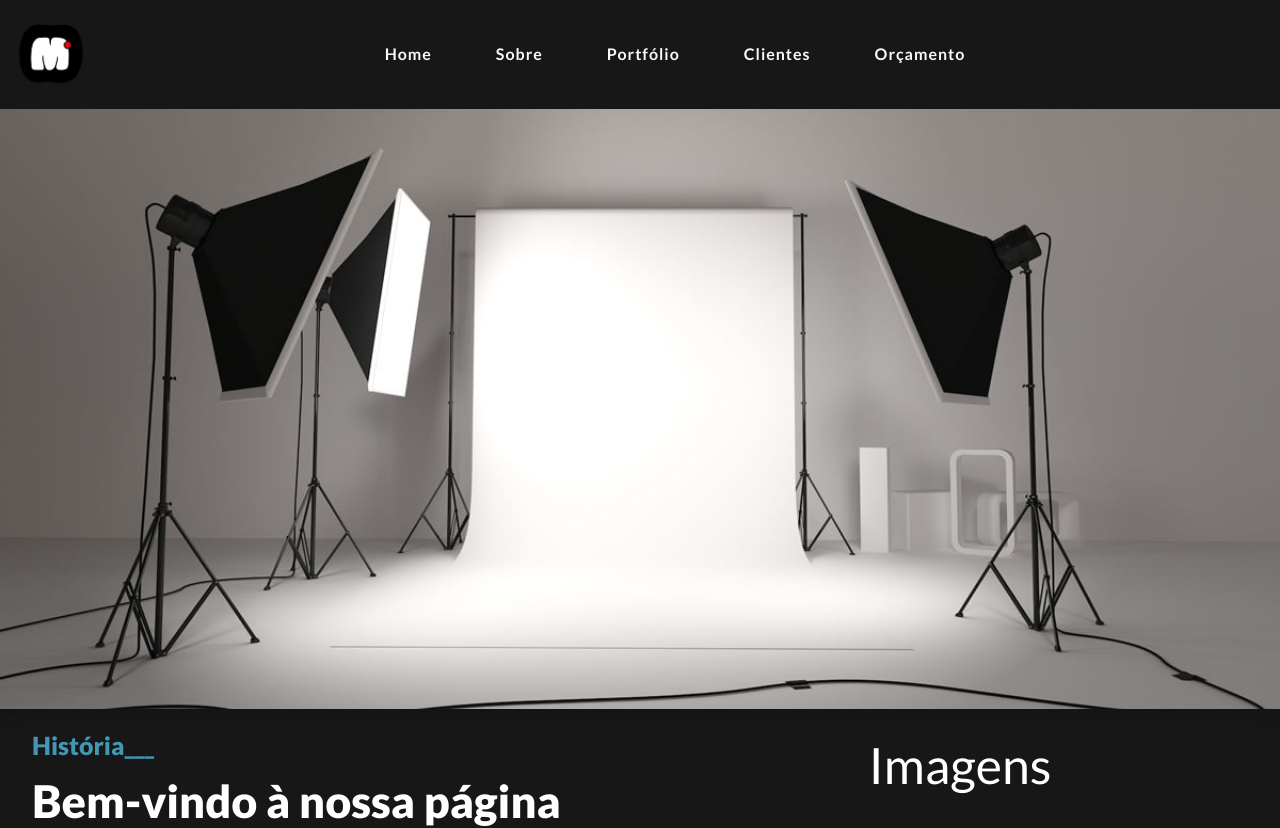
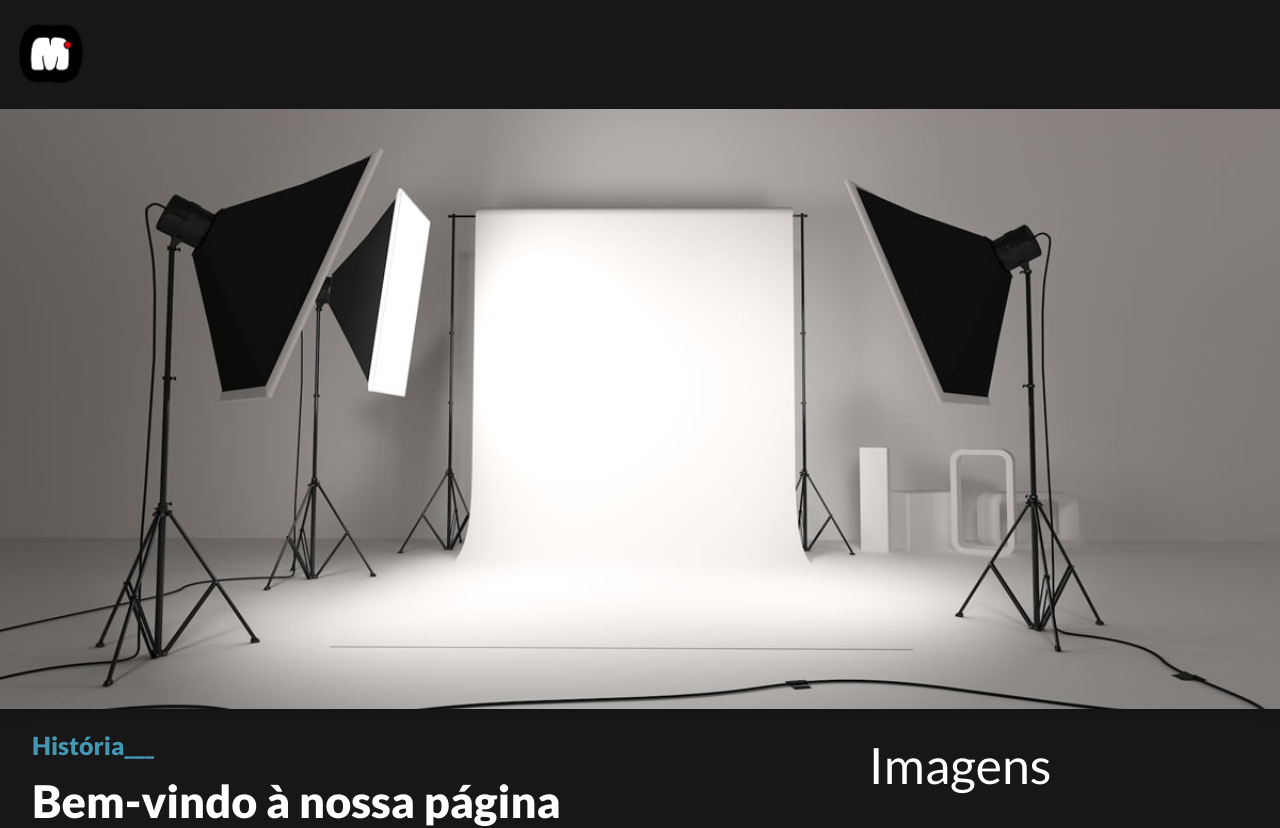
Before and after one commit to GiovanniAsantos/produtora-mov, a React (Vite) app: page /about in a window 1280 px wide. Shown: the top 828 px of the page. Built offline with nearby package versions, Linux system fonts and the light colour scheme.

Commit message:
enviando

```diff
--- a/package.json
+++ b/package.json
@@ -17,6 +17,7 @@
     "@emotion/styled": "^11.13.0",
     "aos": "^3.0.0-beta.6",
     "axios": "^1.7.3",
+    "emailjs-com": "^3.2.0",
     "framer-motion": "^11.3.21",
     "react": "^18.3.1",
     "react-dom": "^18.3.1",
--- a/src/components/Navbar/index.tsx
+++ b/src/components/Navbar/index.tsx
@@ -1,17 +1,17 @@
 import newLogoSimbolo from "../../assets/img/newLogoSimbolo.png";
-import { CloseIcon, HamburgerIcon } from "@chakra-ui/icons";
+// import { CloseIcon, HamburgerIcon } from "@chakra-ui/icons";
 import {
   Box,
   Flex,
-  IconButton,
+  // IconButton,
   Link,
-  Menu,
-  MenuButton,
-  MenuItem,
-  MenuList,
-  useDisclosure,
+  // Menu,
+  // MenuButton,
+  // MenuItem,
+  // MenuList,
+  // useDisclosure,
 } from "@chakra-ui/react";
-import { navLinks } from "../../routes/navLinks";
+// import { navLinks } from "../../routes/navLinks";
 import "./style.css";
 
 const NavLink = ({
@@ -50,7 +50,7 @@ export const Navbar: React.FC<NavbarProps> = ({
   hiddenLogo = false,
   ...props
 }) => {
-  const { isOpen, onOpen, onClose } = useDisclosure();
+  // const { isOpen, onOpen, onClose } = useDisclosure();
 
   return (
     <Box
@@ -84,7 +84,7 @@ export const Navbar: React.FC<NavbarProps> = ({
         </Box>
 
         {/* Menu hambúrguer alinhado à direita para telas menores */}
-        <Box display={{ base: "block", md: "none" }}>
+        {/* <Box display={{ base: "block", md: "none" }}>
           <Menu isOpen={isOpen} onClose={onClose}>
             <MenuButton
               backgroundColor="#4497B3"
@@ -110,16 +110,16 @@ export const Navbar: React.FC<NavbarProps> = ({
               ))}
             </MenuList>
           </Menu>
-        </Box>
+        </Box> */}
 
         {/* Links para telas maiores */}
-        <Box display={{ base: "none", md: "flex" }} flex="1" justifyContent="center">
+        {/* <Box display={{ base: "none", md: "flex" }} flex="1" justifyContent="center">
           {navLinks.map((link) => (
             <NavLink href={link?.href} key={link?.name}>
               {link?.name}
             </NavLink>
           ))}
-        </Box>
+        </Box> */}
       </Flex>
     </Box>
   );
```
Also changed, not shown: 1 other file (tests, documents, lock files or other folders).
